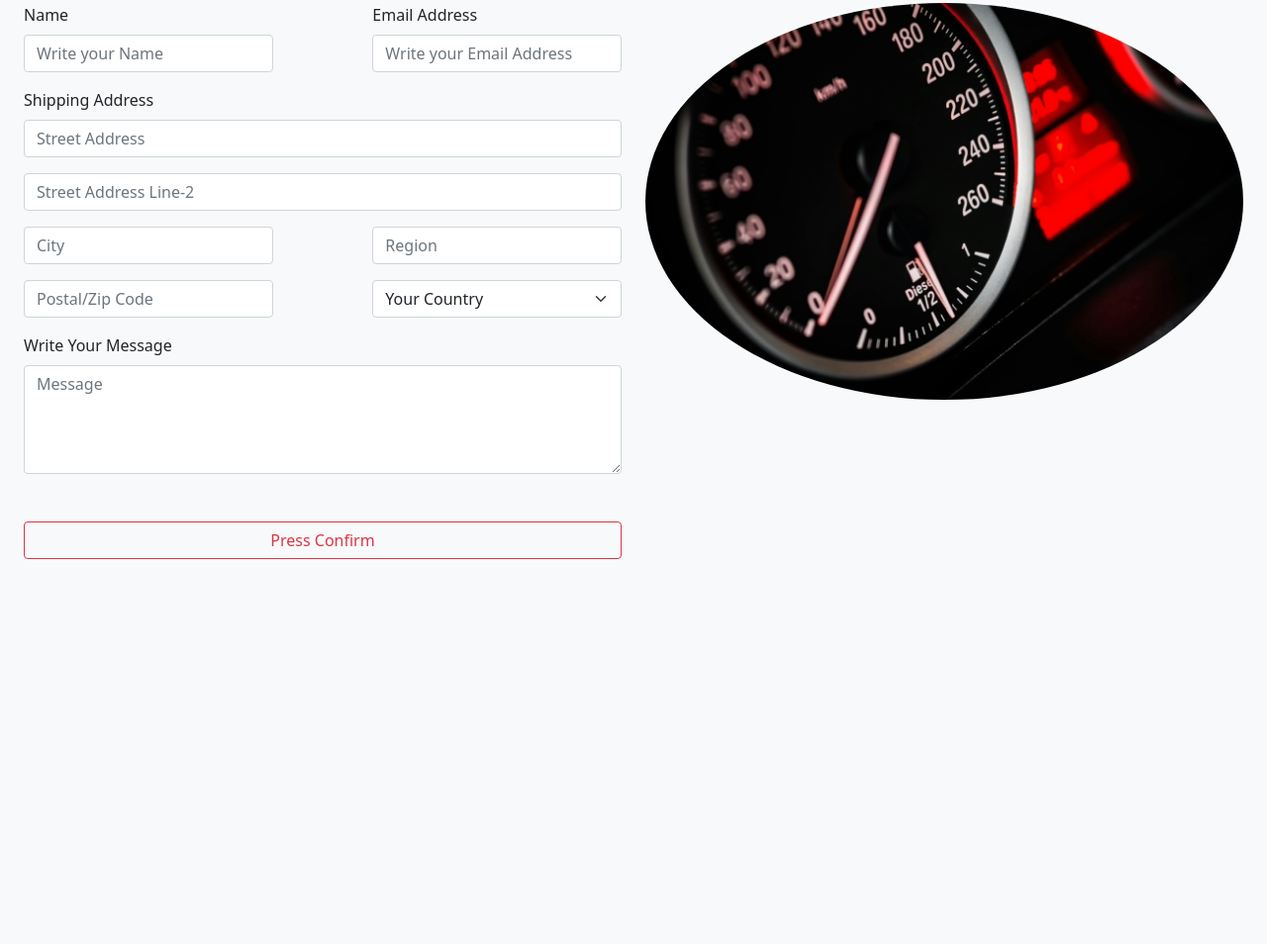
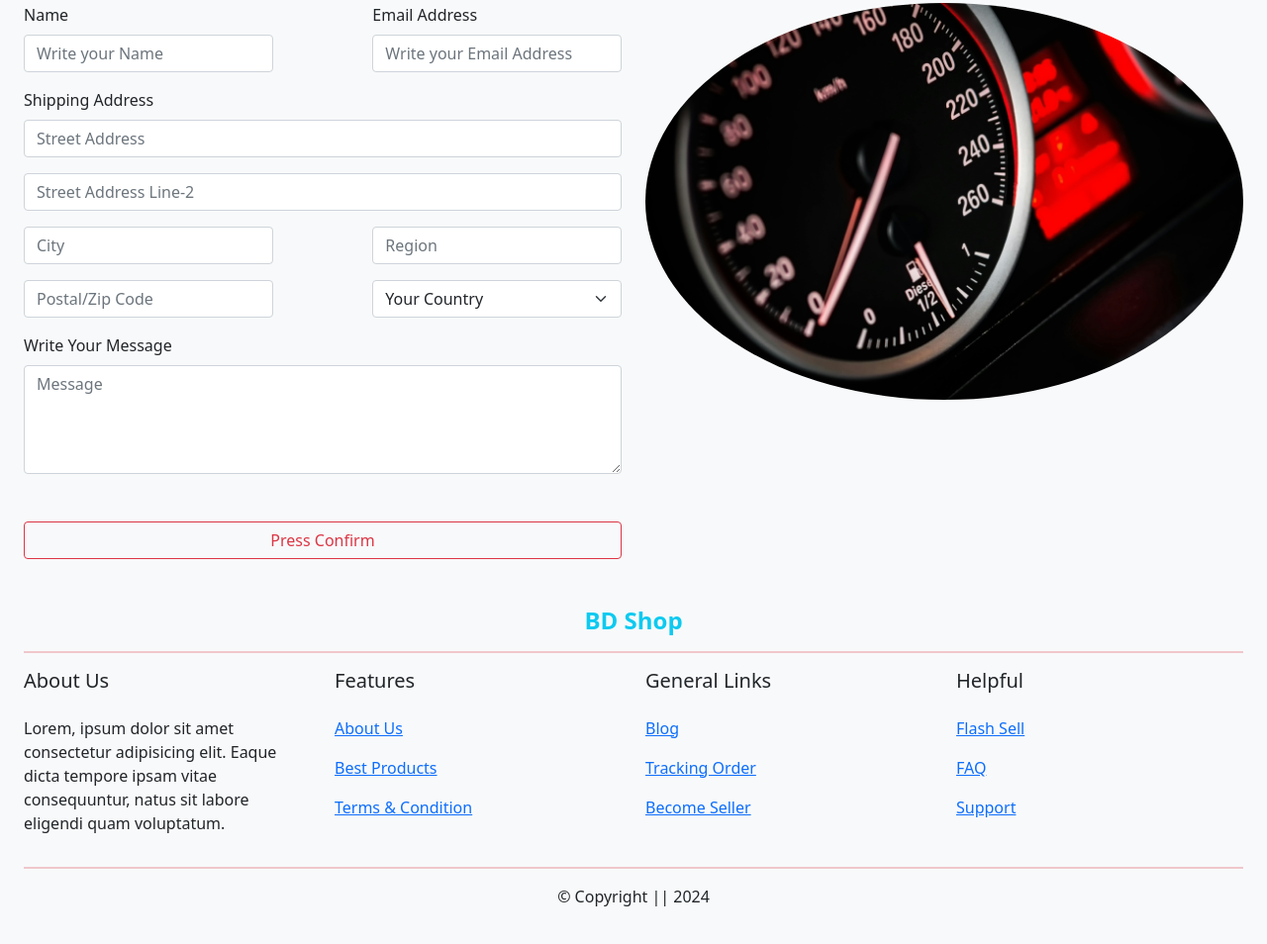
Before and after one commit to monarulMN/Bootstrap-project-2, a plain HTML site: page index.html in a window 1280 px wide. Shown: the part 3883-4837 px from the top of the page at 99% size. Before the commit the page ends 4448 px from the top, so only its background shows below. Drawn offline with nearby package versions, Linux system fonts and the light colour scheme.

Commit message:
create footer section

```diff
--- a/index.html
+++ b/index.html
@@ -620,6 +620,45 @@
 
       </section>
 
+      <footer class="container-fluid mt-5">
+        <div class="h4 text-info text-center fw-bolder">BD Shop</div>
+        <hr class="border border-1 border-danger">
+
+        <div class="row">
+
+          <div class="col-md-3">
+            <p class="h5 mb-4">About Us</p>
+            <p>Lorem, ipsum dolor sit amet consectetur adipisicing elit. Eaque dicta tempore ipsam vitae consequuntur, natus sit labore eligendi quam voluptatum.</p>
+          </div>
+
+          <div class="col-md-3">
+            <p class="h5 mb-4">Features</p>
+            <p><a  href="#">About Us</a></p>
+            <p><a  href="#">Best Products</a></p>
+            <p><a  href="#">Terms & Condition</a></p>
+          </div>
+
+          <div class="col-md-3">
+            <p class="h5 mb-4">General Links</p>
+            <p><a  href="#">Blog</a></p>
+            <p><a  href="#">Tracking Order</a></p>
+            <p><a  href="#">Become Seller</a></p>
+          </div>
+
+          <div class="col-md-3">
+            <p class="h5 mb-4">Helpful</p>
+            <p><a href="#">Flash Sell</a></p>
+            <p><a  href="#">FAQ</a></p>
+            <p><a  href="#">Support</a></p>
+          </div>
+
+        </div>
+        <hr class="border border-1 border-danger">
+        <div class="text-center mt-3 mb-5">
+          &copy; Copyright || 2024
+        </div>
+      </footer>
+
     <!-- bootstrap js link -->
     <script src="https://cdn.jsdelivr.net/npm/bootstrap@5.0.2/dist/js/bootstrap.bundle.min.js" integrity="sha384-MrcW6ZMFYlzcLA8Nl+NtUVF0sA7MsXsP1UyJoMp4YLEuNSfAP+JcXn/tWtIaxVXM" crossorigin="anonymous"></script>
 </body>
```
